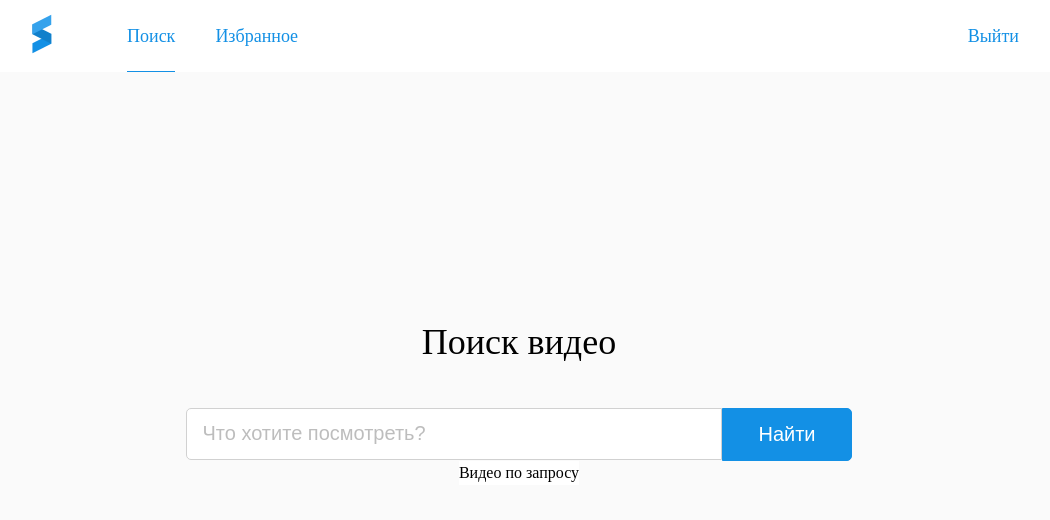
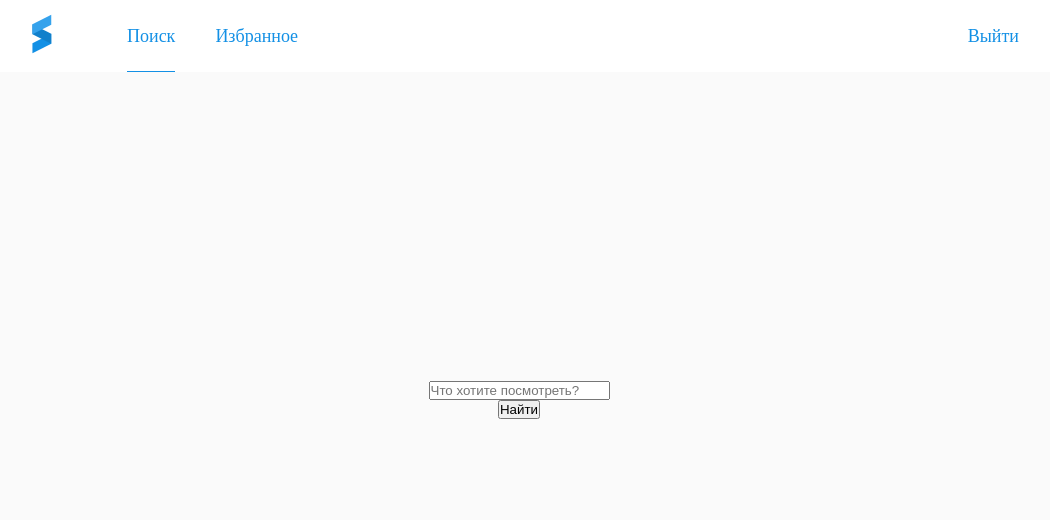
Before and after one commit to vvaleri/youtube, a React (Create React App) app in the folder client/: page / in a window 1280 px wide. Shown: the top 520 px of the page, without its empty margins (121-1171 px from the left). Built offline with nearby package versions, Linux system fonts and the light colour scheme; no server answers.

Commit message:
Feat: add IntroSearch component

```diff
--- a/client/src/App.js
+++ b/client/src/App.js
@@ -1,4 +1,4 @@
-import { Header, Search } from './components';
+import { Header, IntroSearch } from './components';
 import { BrowserRouter, Switch, Route } from 'react-router-dom';
 
 function App() {
@@ -6,7 +6,7 @@ function App() {
     <BrowserRouter>
       <Header/>
       <Switch>
-        <Route path='/' exact component={ Search }/>
+        <Route path='/' exact component={ IntroSearch }/>
         <Route/>
       </Switch>
     </BrowserRouter>
--- /dev/null
+++ b/client/src/components/IntroSearch.js
@@ -0,0 +1,18 @@
+import useFetch from '../hooks/useFetch';
+import { Main } from '../styles/search';
+import { Search } from '../components';
+
+export function IntroSearch() {
+    const { mainSearch, inputValue, setInputValue, getVideo } = useFetch();
+
+    return mainSearch ? (<Search/>) : (
+      <Main>
+        <input type='text'
+            placeholder='Что хотите посмотреть?'
+            value={ inputValue }
+            onChange={ (e) => setInputValue(e.target.value) }
+            ></input>
+        <button onClick={ getVideo }>Найти</button>
+      </Main>
+    )
+}
--- a/client/src/components/index.js
+++ b/client/src/components/index.js
@@ -1,9 +1,11 @@
 import { Header } from './Header';
 import { Search } from './Search';
 import { Results } from './Results';
+import { IntroSearch } from './IntroSearch';
 
 export {
     Header,
     Search,
-    Results
+    Results,
+    IntroSearch
 }
```
